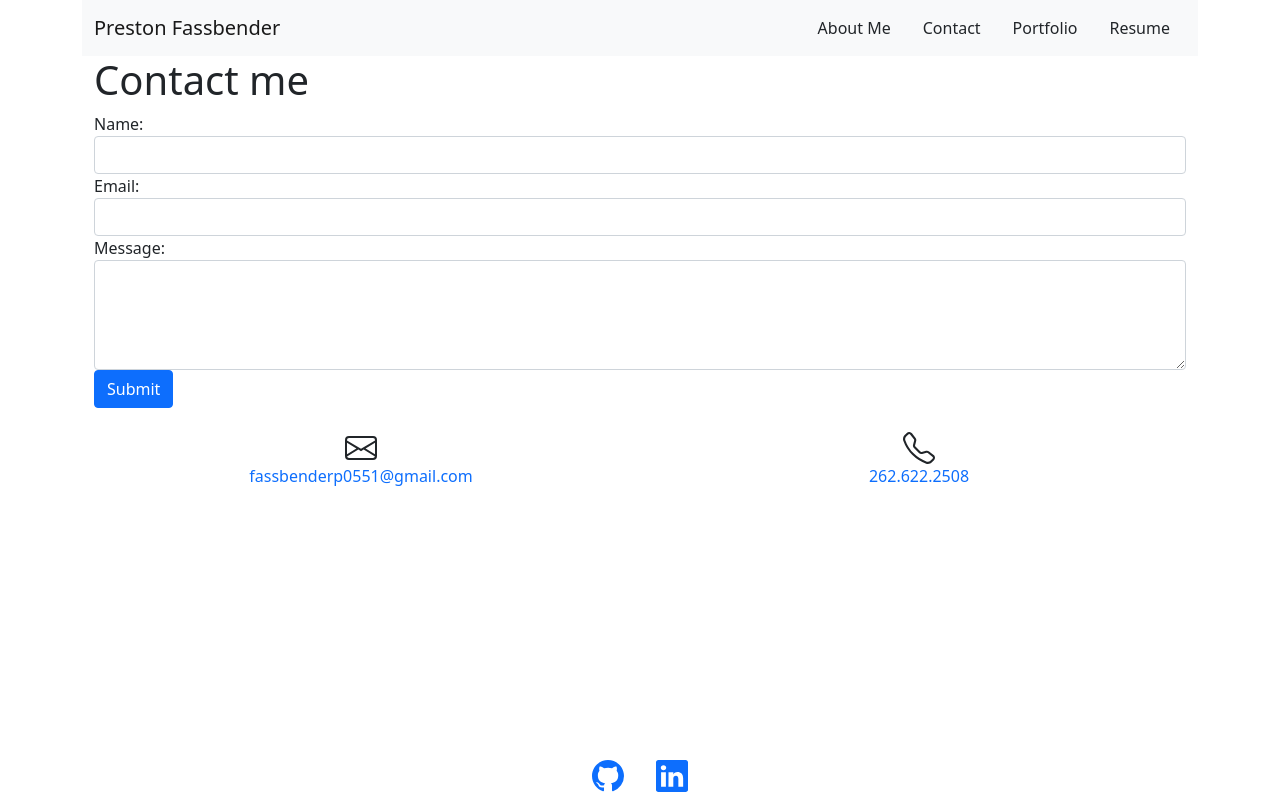
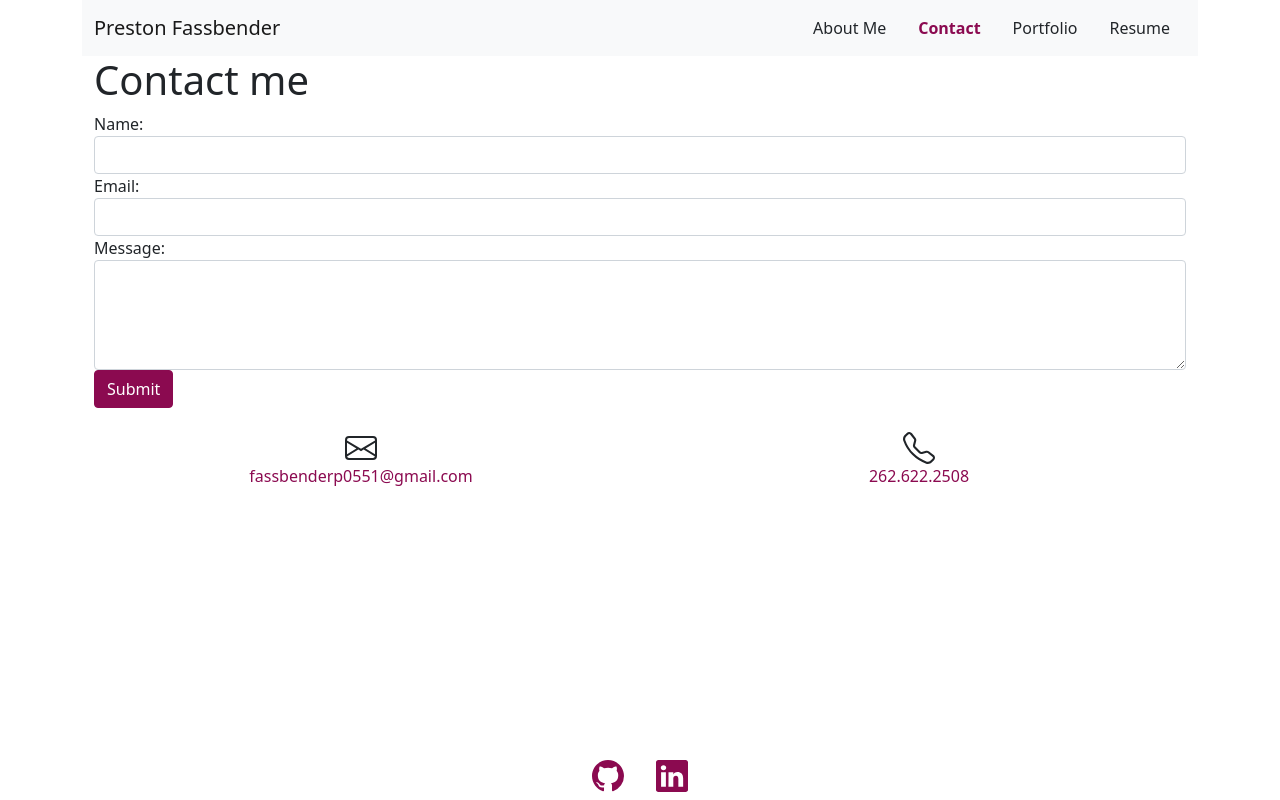
Before and after one commit to p-fassbender/react-portfolio, a React (Create React App) app: page / in a window 1280 px wide. Both pictures are taken after a click on the element "Contact". Built offline with nearby package versions, Linux system fonts and the light colour scheme.

Commit message:
implemented css stylesheet and transferred some inline styling

```diff
--- a/src/App.js
+++ b/src/App.js
@@ -30,7 +30,7 @@ function App() {
                 setCurrentPage={setCurrentPage}
                 currentPage={currentPage}
             ></Header>
-            <main style={{ flex: "1"}}>
+            <main>
                 {(() => {
                     switch (currentPage.name) {
                         case 'Contact':
--- a/src/components/Contact/index.js
+++ b/src/components/Contact/index.js
@@ -67,7 +67,7 @@ function Contact() {
                     <svg xmlns="http://www.w3.org/2000/svg" width="32" height="32" fill="currentColor" className="bi bi-telephone mx-auto" viewBox="0 0 16 16">
                         <path d="M3.654 1.328a.678.678 0 0 0-1.015-.063L1.605 2.3c-.483.484-.661 1.169-.45 1.77a17.568 17.568 0 0 0 4.168 6.608 17.569 17.569 0 0 0 6.608 4.168c.601.211 1.286.033 1.77-.45l1.034-1.034a.678.678 0 0 0-.063-1.015l-2.307-1.794a.678.678 0 0 0-.58-.122l-2.19.547a1.745 1.745 0 0 1-1.657-.459L5.482 8.062a1.745 1.745 0 0 1-.46-1.657l.548-2.19a.678.678 0 0 0-.122-.58L3.654 1.328zM1.884.511a1.745 1.745 0 0 1 2.612.163L6.29 2.98c.329.423.445.974.315 1.494l-.547 2.19a.678.678 0 0 0 .178.643l2.457 2.457a.678.678 0 0 0 .644.178l2.189-.547a1.745 1.745 0 0 1 1.494.315l2.306 1.794c.829.645.905 1.87.163 2.611l-1.034 1.034c-.74.74-1.846 1.065-2.877.702a18.634 18.634 0 0 1-7.01-4.42 18.634 18.634 0 0 1-4.42-7.009c-.362-1.03-.037-2.137.703-2.877L1.885.511z" />
                     </svg>
-                    <a href="tel:262.622.2508" style={{ textDecoration: 'none' }}>262.622.2508</a>
+                    <a href="tel:262.622.2508" >262.622.2508</a>
                 </div>
             </div>
         </div>
--- a/src/components/Footer/index.js
+++ b/src/components/Footer/index.js
@@ -7,7 +7,6 @@ function Footer() {
                 target={'_blank'}
                 rel="noreferrer"
                 className='mx-3'
-                style={{ textDecoration: 'none' }}
             >
                 <svg xmlns="http://www.w3.org/2000/svg" width="32" height="32" fill="currentColor" className="bi bi-github" viewBox="0 0 16 16">
                     <path d="M8 0C3.58 0 0 3.58 0 8c0 3.54 2.29 6.53 5.47 7.59.4.07.55-.17.55-.38 0-.19-.01-.82-.01-1.49-2.01.37-2.53-.49-2.69-.94-.09-.23-.48-.94-.82-1.13-.28-.15-.68-.52-.01-.53.63-.01 1.08.58 1.23.82.72 1.21 1.87.87 2.33.66.07-.52.28-.87.51-1.07-1.78-.2-3.64-.89-3.64-3.95 0-.87.31-1.59.82-2.15-.08-.2-.36-1.02.08-2.12 0 0 .67-.21 2.2.82.64-.18 1.32-.27 2-.27.68 0 1.36.09 2 .27 1.53-1.04 2.2-.82 2.2-.82.44 1.1.16 1.92.08 2.12.51.56.82 1.27.82 2.15 0 3.07-1.87 3.75-3.65 3.95.29.25.54.73.54 1.48 0 1.07-.01 1.93-.01 2.2 0 .21.15.46.55.38A8.012 8.012 0 0 0 16 8c0-4.42-3.58-8-8-8z" />
@@ -17,7 +16,6 @@ function Footer() {
                 target={'_blank'}
                 rel="noreferrer"
                 className='mx-3'
-                style={{ textDecoration: 'none' }}
             >
                 <svg xmlns="http://www.w3.org/2000/svg" width="32" height="32" fill="currentColor" className="bi bi-linkedin" viewBox="0 0 16 16">
                     <path d="M0 1.146C0 .513.526 0 1.175 0h13.65C15.474 0 16 .513 16 1.146v13.708c0 .633-.526 1.146-1.175 1.146H1.175C.526 16 0 15.487 0 14.854V1.146zm4.943 12.248V6.169H2.542v7.225h2.401zm-1.2-8.212c.837 0 1.358-.554 1.358-1.248-.015-.709-.52-1.248-1.342-1.248-.822 0-1.359.54-1.359 1.248 0 .694.521 1.248 1.327 1.248h.016zm4.908 8.212V9.359c0-.216.016-.432.08-.586.173-.431.568-.878 1.232-.878.869 0 1.216.662 1.216 1.634v3.865h2.401V9.25c0-2.22-1.184-3.252-2.764-3.252-1.274 0-1.845.7-2.165 1.193v.025h-.016a5.54 5.54 0 0 1 .016-.025V6.169h-2.4c.03.678 0 7.225 0 7.225h2.4z" />
--- a/src/components/Navigation/index.js
+++ b/src/components/Navigation/index.js
@@ -13,8 +13,8 @@ function Navigation(props) {
         <div className='collapse navbar-collapse justify-content-end' id="navbarSupportedContent">
             <ul className='navbar-nav'>
                 {pages.map((page) => (
-                    <li key={page.name} className='nav-item mx-3'>
-                        <span onClick={() => { setCurrentPage(page) }}>
+                    <li key={page.name} className={`nav-item mx-3`}>
+                        <span className={`${currentPage.name === page.name && 'navActive'}`} onClick={() => { setCurrentPage(page) }}>
                             {page.name}
                         </span>
                     </li>
--- /dev/null
+++ b/src/index.css
@@ -0,0 +1,32 @@
+:root {
+    --jazzberry-jam: #8b0a50;
+}
+
+main {
+    flex: 1;
+}
+
+a {
+    color: var(--jazzberry-jam);
+    text-decoration: none;
+}
+
+a:hover {
+    color: var(--jazzberry-jam);
+    font-weight: bold;
+}
+
+.navActive {
+    color: var(--jazzberry-jam);
+    font-weight: bold;
+}
+
+.btn {
+    background-color: var(--jazzberry-jam);
+    border-color: var(--jazzberry-jam);
+}
+
+.btn:hover {
+    background-color: #6F0840;
+    border-color: #6F0840;
+}
--- a/src/index.js
+++ b/src/index.js
@@ -1,6 +1,7 @@
 import React from 'react';
 import ReactDOM from 'react-dom/client';
 import App from './App';
+import './index.css';
 
 const root = ReactDOM.createRoot(document.getElementById('root'));
 root.render(
```
Also changed, not shown: 1 other file (tests, documents, lock files or other folders).
